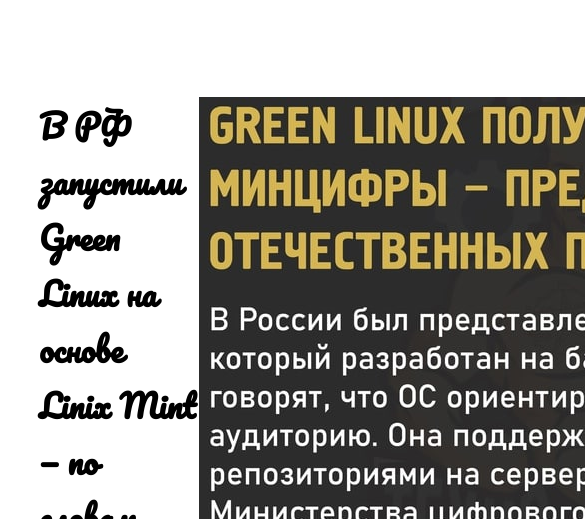
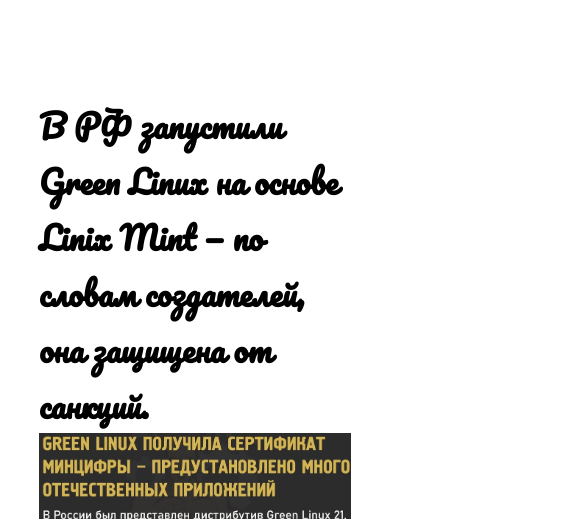
Before and after one commit to AnnaGor88/news, a plain HTML site: page News3.html in a window 390 px wide. Shown: the part 325-844 px from the top of the page, 585 px wide, since content can reach past the window. Drawn offline with Linux system fonts and the light colour scheme.

Commit message:
add changes

```diff
--- a/style.css
+++ b/style.css
@@ -198,3 +198,10 @@
 .link {
     border-radius: 50%;
 }
+
+@media screen and (max-width: 1024px) {
+    .content3 {
+        display: flex;
+        flex-direction: column;
+    }
+}
```
